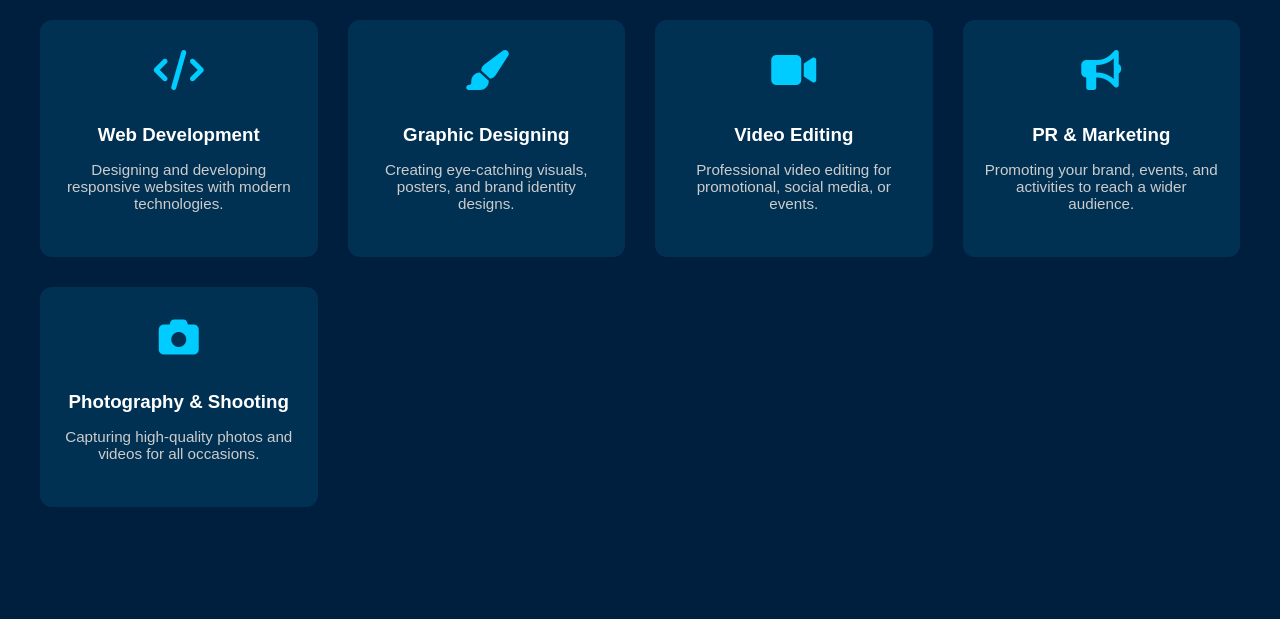
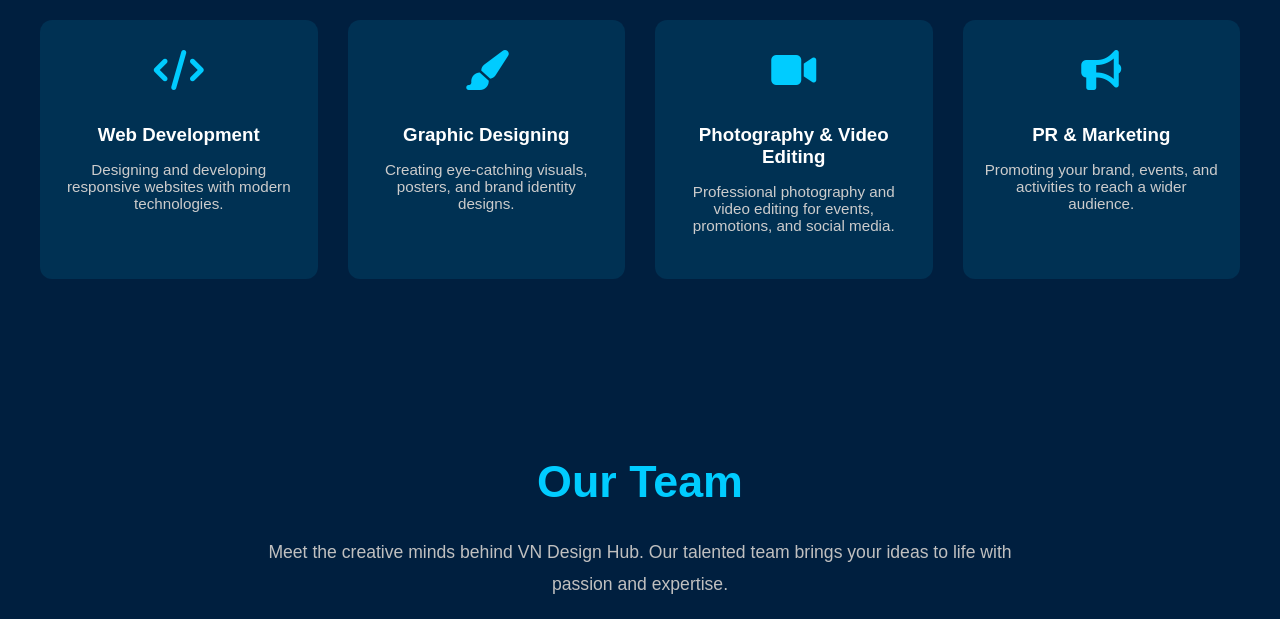
Before and after one commit to Vijay80143/VN_Designhub, a plain HTML site: page vn_designhub/index.html in a window 1280 px wide. Shown: the part 1500-2119 px from the top of the page. Drawn offline with Linux system fonts and the light colour scheme.

Commit message:
Update index.html

```diff
--- a/vn_designhub/index.html
+++ b/vn_designhub/index.html
@@ -424,7 +424,7 @@
     </p>
   </section>
 
-  <section id="services">
+ <section id="services">
   <h2 class="section-title">Our Services</h2>
   <p class="section-subtitle">We provide creative and professional solutions for your needs.</p>
 
@@ -443,20 +443,14 @@
 
     <div class="service-card">
       <i class="fas fa-video service-icon"></i>
-      <h3>Video Editing</h3>
-      <p>Professional video editing for promotional, social media, or events.</p>
+      <h3>Photography & Video Editing</h3>
+      <p>Professional photography and video editing for events, promotions, and social media.</p>
     </div>
 
     <div class="service-card">
       <i class="fas fa-bullhorn service-icon"></i>
       <h3>PR & Marketing</h3>
       <p>Promoting your brand, events, and activities to reach a wider audience.</p>
-    </div>
-
-    <div class="service-card">
-      <i class="fas fa-camera service-icon"></i>
-      <h3>Photography & Shooting</h3>
-      <p>Capturing high-quality photos and videos for all occasions.</p>
     </div>
   </div>
 </section>
```
